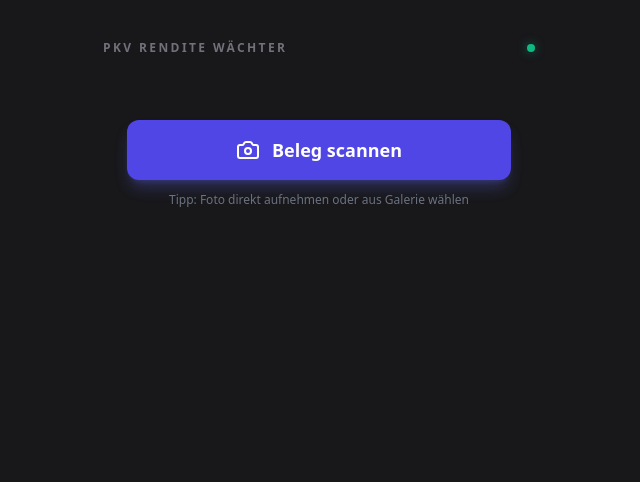
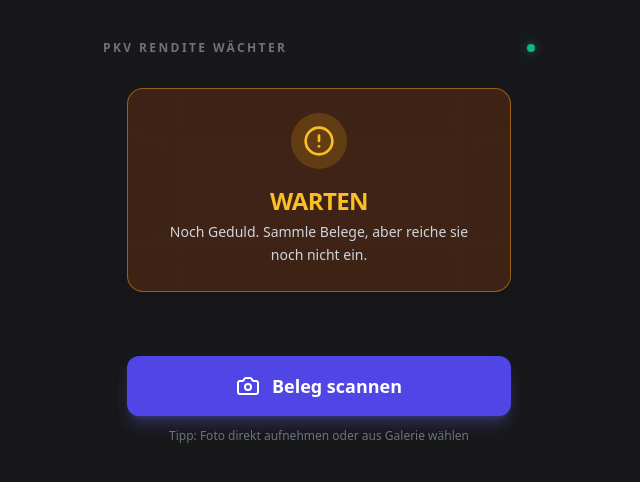
Before and after one commit to Eraeger/pkv-waechter, a React (Vite) app: page / in a window 1280 px wide. Shown: the top 482 px of the page, without its empty margins (321-961 px from the left). Built offline with nearby package versions, Linux system fonts and the light colour scheme; no server answers.

Commit message:
Debug: add logs and fix reference error

```diff
--- a/src/App.jsx
+++ b/src/App.jsx
@@ -30,6 +30,7 @@ function App() {
   }, []);
 
   const handleUpload = async (file) => {
+    console.log('Upload started for file:', file.name);
     setIsUploading(true);
     setFeedback(null);
     try {
@@ -86,7 +87,7 @@ function App() {
           </div>
         ) : (
           <>
-            {status && <StatusCard status={data?.status || 'WARTEN'} />}
+            <StatusCard status={data?.status || 'WARTEN'} />
 
             {data && (
               <ProgressRing
--- a/src/components/UploadButton.jsx
+++ b/src/components/UploadButton.jsx
@@ -7,6 +7,7 @@ export const UploadButton = ({ onUpload, isUploading }) => {
 
     const handleFileChange = (e) => {
         const file = e.target.files[0];
+        console.log('File selected:', file ? file.name : 'none');
         if (file) {
             onUpload(file);
         }
```
